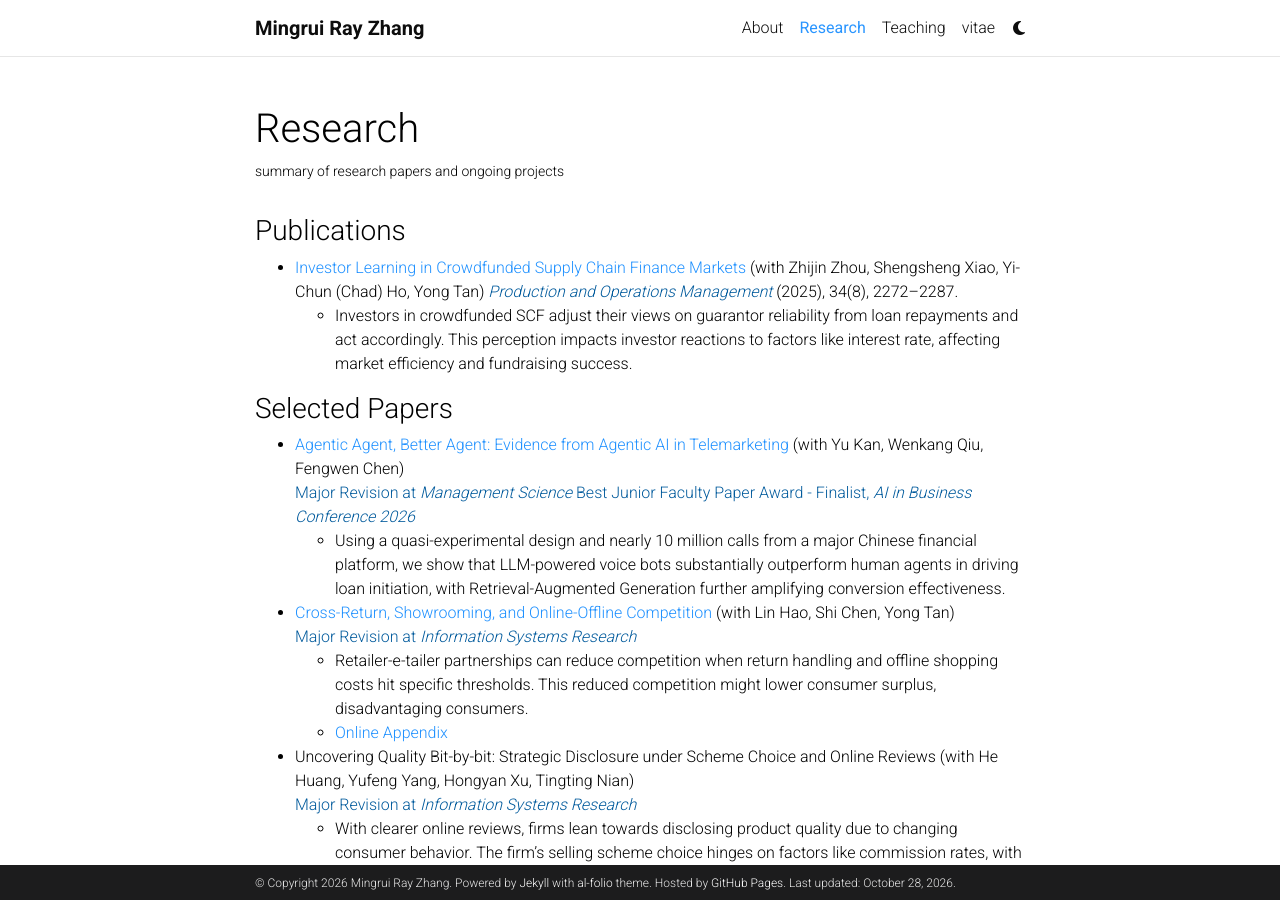
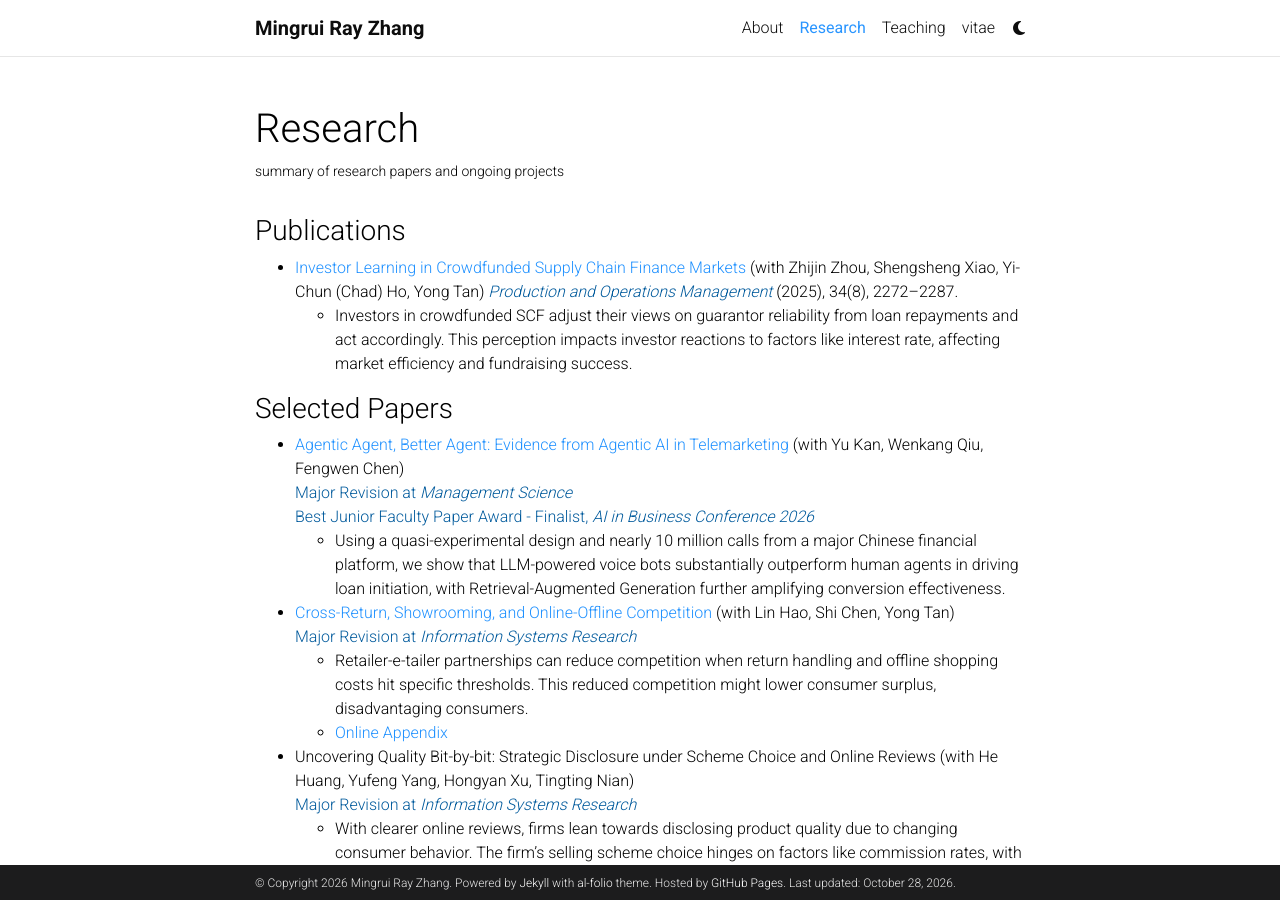
Before and after one commit to MingruiRayZhang/MingruiRayZhang.github.io, a Jekyll site: the page built from _pages/research.md, in a window 1280 px wide and 900 px high. Built offline with Jekyll 4.4.1, drawn with Linux system fonts in a browser that asks for light colours; comment, search, counter and statistics services are not loaded; a style sheet for code colours, icons or effects is not loaded.

Commit message:
adding \

```diff
--- a/_pages/research.md
+++ b/_pages/research.md
@@ -15,7 +15,7 @@ nav_order: 2
 ### Selected Papers
 
 - [Agentic Agent, Better Agent: Evidence from Agentic AI in Telemarketing](https://papers.ssrn.com/sol3/papers.cfm?abstract_id=6502379) (with Yu Kan, Wenkang Qiu, Fengwen Chen)\
-  <span style="color: #005A9C;">Major Revision at <em style="color: #005A9C;">Management Science</em></span>
+  <span style="color: #005A9C;">Major Revision at <em style="color: #005A9C;">Management Science</em></span> \
   <span style="color: #005A9C;">Best Junior Faculty Paper Award - Finalist, <em style="color: #005A9C;">AI in Business Conference 2026</em></span>
   - Using a quasi-experimental design and nearly 10 million calls from a major Chinese financial platform, we show that LLM-powered voice bots substantially outperform human agents in driving loan initiation, with Retrieval-Augmented Generation further amplifying conversion effectiveness.
 
```
